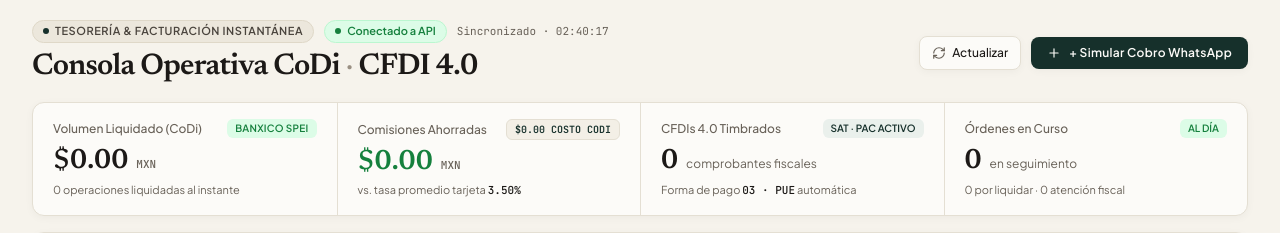
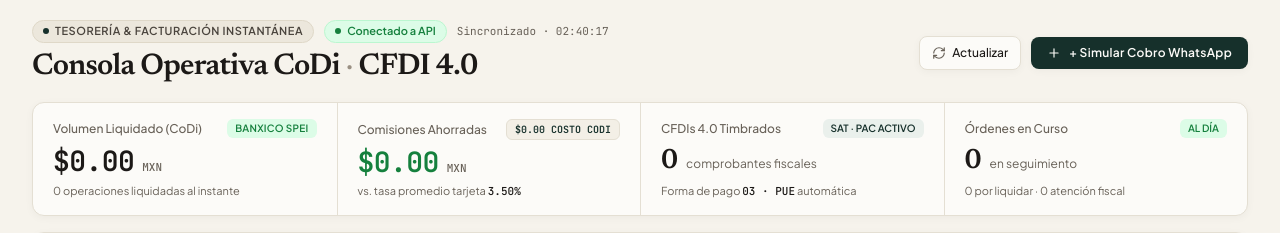
Before and after one commit to PMontesM/CoDiPey, a FastAPI app: page /admin in a window 1280 px wide. Shown: the top 233 px of the page. Run offline with FastAPI, Linux system fonts and the light colour scheme; data that the repository does not hold is empty; some libraries are stand-ins or nearby versions.

Commit message:
fix: render peso amounts in JetBrains Mono to avoid double $
Newsreader + tabular-nums made the dollar glyph look overlapped in KPI
figures; monetary values now use a dedicated .money mono style.

Co-authored-by: montespbl <montespbl@gmail.com>

```diff
--- a/templates/admin.html
+++ b/templates/admin.html
@@ -69,7 +69,20 @@
 
     .editorial-serif {
       font-family: 'Newsreader', Georgia, serif;
+      /* Sin tabular-nums: en Newsreader el glifo $ se ve “doble” */
+    }
+
+    /* Montos: mono tabular; el $ nunca va en serif editorial */
+    .money {
+      font-family: 'JetBrains Mono', ui-monospace, SFMono-Regular, monospace;
       font-variant-numeric: tabular-nums;
+      font-feature-settings: "tnum" 1;
+      letter-spacing: -0.02em;
+    }
+    .money-lg {
+      font-size: 28px;
+      font-weight: 600;
+      line-height: 1;
     }
 
     /* Warm subtle scrollbars */
@@ -164,7 +177,7 @@
           </span>
         </div>
         <div class="flex items-baseline gap-2">
-          <span id="kpiVolumen" class="editorial-serif text-2xl sm:text-[28px] font-semibold text-[#1C1917] leading-none">
+          <span id="kpiVolumen" class="money money-lg text-[#1C1917]">
             $2,270.00
           </span>
           <span class="tabular-mono text-[11px] font-medium text-[#686158]">MXN</span>
@@ -183,7 +196,7 @@
           </span>
         </div>
         <div class="flex items-baseline gap-2">
-          <span id="kpiAhorro" class="editorial-serif text-2xl sm:text-[28px] font-semibold text-[#15803D] leading-none">
+          <span id="kpiAhorro" class="money money-lg text-[#15803D]">
             $79.45
           </span>
           <span class="tabular-mono text-[11px] font-medium text-[#686158]">MXN</span>
@@ -1162,7 +1175,7 @@
               <div class="flex-1 w-full space-y-2 text-xs">
                 <div class="pb-2 border-b border-[#E4DFD3]">
                   <span class="text-[11px] text-[#686158] block">Monto a liquidar</span>
-                  <span class="editorial-serif text-2xl font-semibold text-[#1C1917]">
+                  <span class="money text-[28px] font-semibold text-[#1C1917]">
                     ${formatMXN(order.total)} <span class="tabular-mono text-xs font-normal text-[#686158]">MXN</span>
                   </span>
                 </div>
@@ -1452,7 +1465,7 @@
 
           <div class="pt-2.5 border-t border-[#E4DFD3] flex justify-between items-baseline">
             <span class="text-xs font-medium text-[#686158]">Total Liquidado</span>
-            <span class="editorial-serif text-2xl font-semibold text-[#15803D]">${formatMXN(order.total)} MXN</span>
+            <span class="money text-[28px] font-semibold text-[#15803D]">${formatMXN(order.total)} <span class="text-xs font-medium text-[#686158]">MXN</span></span>
           </div>
 
           <div class="p-2.5 rounded-lg bg-[#F7F4EC] border border-[#E4DFD3] tabular-mono text-[11px] flex items-center justify-between">
```
Also changed, not shown: public/admin.html (+17 -4 lines).
